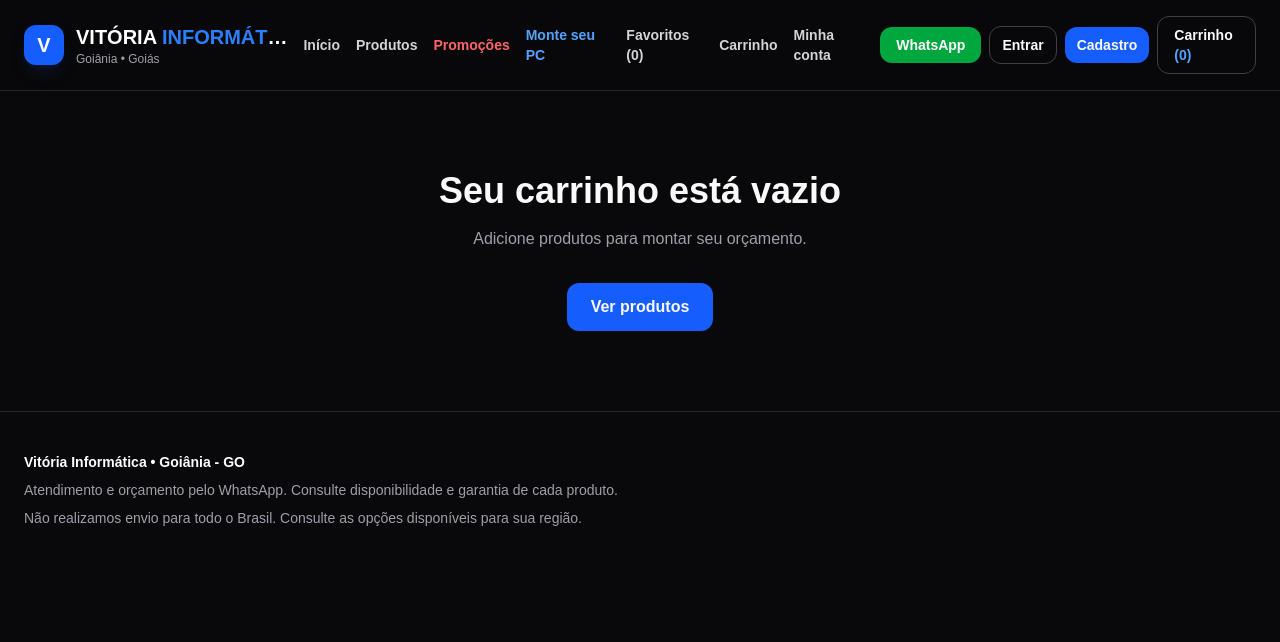
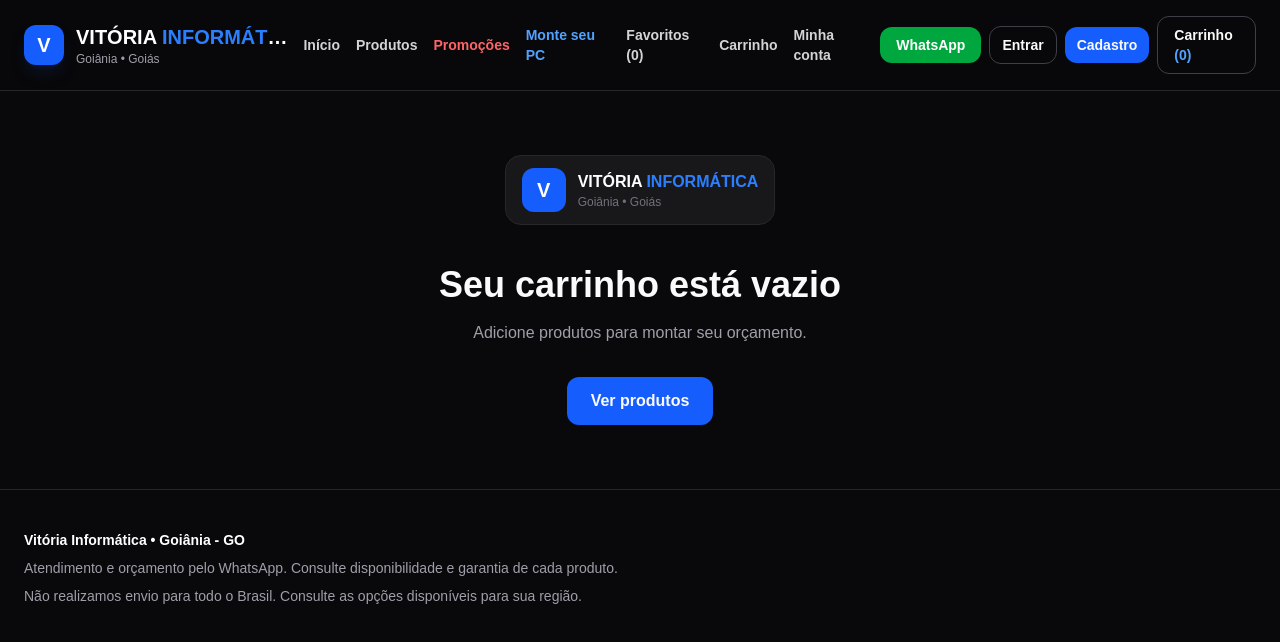
Before and after one commit to wendeljunio2015-dev/CatVitInfo, a Next.js app: page /carrinho in a window 1280 px wide. Shown: the top 642 px of the page. Built offline with nearby package versions, Linux system fonts and the light colour scheme.

Commit message:
Add Vitória Informática branding to cart

```diff
--- a/app/carrinho/page.tsx
+++ b/app/carrinho/page.tsx
@@ -5,6 +5,18 @@ import { useState } from "react";
 import { useCart } from "@/context/CartContext";
 
 const money = new Intl.NumberFormat("pt-BR", { style: "currency", currency: "BRL" });
+
+function CartBrand() {
+  return (
+    <Link href="/" className="inline-flex items-center gap-3 rounded-2xl border border-zinc-800 bg-zinc-900 px-4 py-3">
+      <span className="flex h-11 w-11 items-center justify-center rounded-xl bg-blue-600 text-xl font-black text-white">V</span>
+      <span className="text-left">
+        <span className="block text-sm font-black text-white sm:text-base">VITÓRIA <span className="text-blue-500">INFORMÁTICA</span></span>
+        <span className="block text-xs text-zinc-500">Goiânia • Goiás</span>
+      </span>
+    </Link>
+  );
+}
 
 export default function CartPage() {
   const { items, total, updateQuantity, removeItem, clearCart } = useCart();
@@ -41,12 +53,26 @@ export default function CartPage() {
   };
 
   if (!items.length) {
-    return <main className="mx-auto max-w-4xl px-6 py-20 text-center"><h1 className="text-4xl font-black">Seu carrinho está vazio</h1><p className="mt-4 text-zinc-400">Adicione produtos para montar seu orçamento.</p><Link href="/produtos" className="mt-8 inline-block rounded-xl bg-blue-600 px-6 py-3 font-bold hover:bg-blue-500">Ver produtos</Link></main>;
+    return (
+      <main className="mx-auto max-w-4xl px-6 py-16 text-center">
+        <CartBrand />
+        <h1 className="mt-10 text-4xl font-black">Seu carrinho está vazio</h1>
+        <p className="mt-4 text-zinc-400">Adicione produtos para montar seu orçamento.</p>
+        <Link href="/produtos" className="mt-8 inline-block rounded-xl bg-blue-600 px-6 py-3 font-bold hover:bg-blue-500">Ver produtos</Link>
+      </main>
+    );
   }
 
   return (
     <main className="mx-auto max-w-5xl px-6 py-12">
-      <div className="mb-8 flex flex-wrap items-end justify-between gap-4"><div><p className="text-sm font-bold uppercase tracking-widest text-blue-400">Orçamento</p><h1 className="mt-2 text-4xl font-black">Carrinho</h1></div><button onClick={clearCart} className="rounded-xl border border-zinc-700 px-4 py-2 text-sm font-bold hover:bg-zinc-800">Limpar carrinho</button></div>
+      <div className="mb-8 flex flex-wrap items-end justify-between gap-4">
+        <div>
+          <CartBrand />
+          <p className="mt-6 text-sm font-bold uppercase tracking-widest text-blue-400">Orçamento</p>
+          <h1 className="mt-2 text-4xl font-black">Carrinho</h1>
+        </div>
+        <button onClick={clearCart} className="rounded-xl border border-zinc-700 px-4 py-2 text-sm font-bold hover:bg-zinc-800">Limpar carrinho</button>
+      </div>
       <div className="space-y-4">{items.map(({ product, quantity }) => <article key={product.id} className="grid gap-4 rounded-2xl border border-zinc-800 bg-zinc-900 p-5 sm:grid-cols-[1fr_auto] sm:items-center"><div><h2 className="text-lg font-bold">{product.name}</h2><p className="mt-1 text-zinc-400">{money.format(product.price)} cada</p><p className="mt-2 font-bold text-blue-400">Subtotal: {money.format(product.price * quantity)}</p></div><div className="flex flex-wrap items-center gap-2"><button onClick={() => updateQuantity(product.id, quantity - 1)} className="h-10 w-10 rounded-lg border border-zinc-700 font-bold hover:bg-zinc-800">−</button><span className="min-w-10 text-center font-bold">{quantity}</span><button onClick={() => updateQuantity(product.id, quantity + 1)} className="h-10 w-10 rounded-lg border border-zinc-700 font-bold hover:bg-zinc-800">+</button><button onClick={() => removeItem(product.id)} className="ml-2 rounded-lg border border-red-900 px-3 py-2 text-sm font-bold text-red-400 hover:bg-red-950">Remover</button></div></article>)}</div>
       <aside className="mt-8 rounded-2xl border border-zinc-800 bg-zinc-900 p-6">
         <div className="flex items-center justify-between gap-4"><span className="text-zinc-400">Total estimado</span><strong className="text-3xl text-blue-500">{money.format(total)}</strong></div>
```
